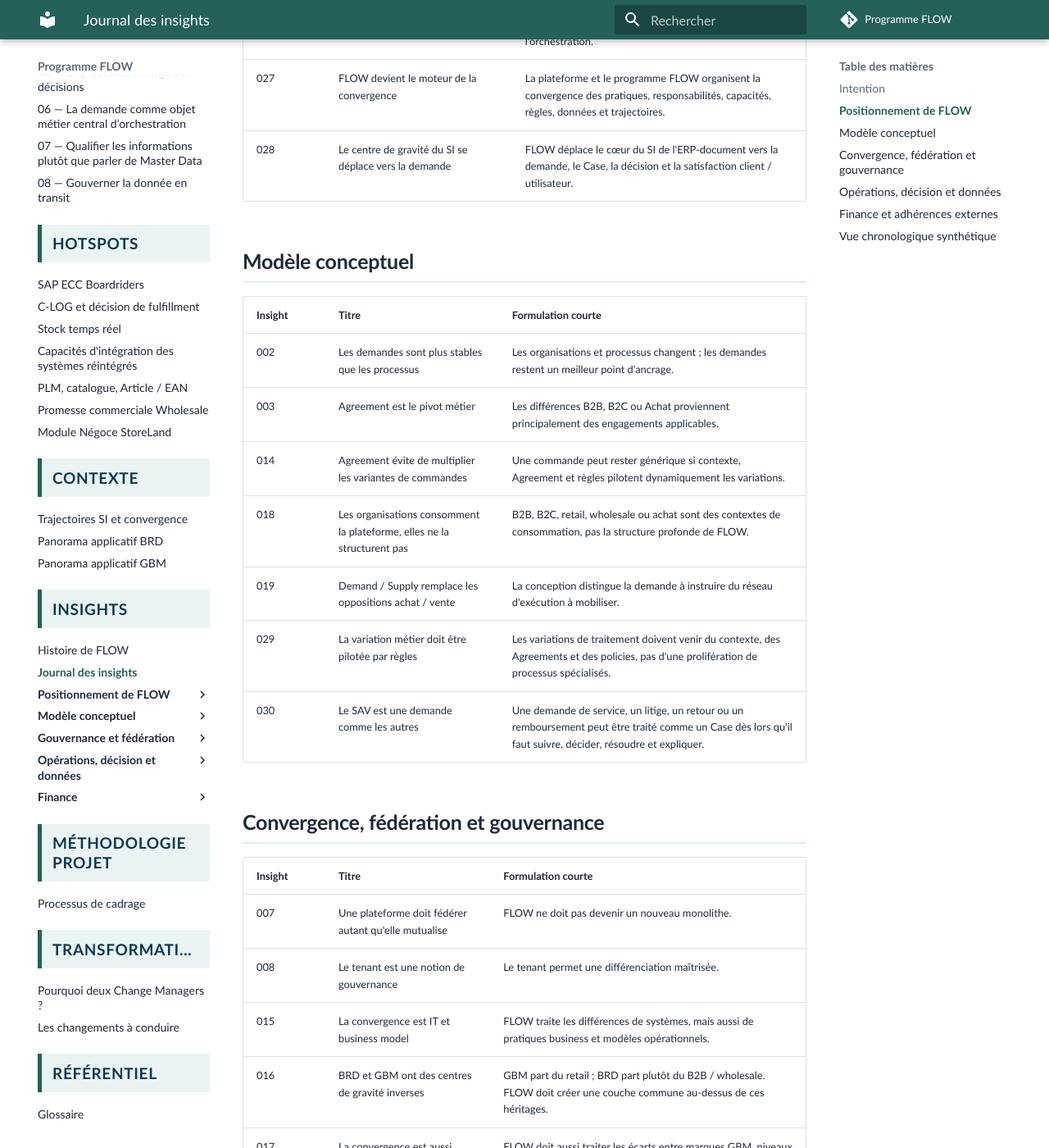
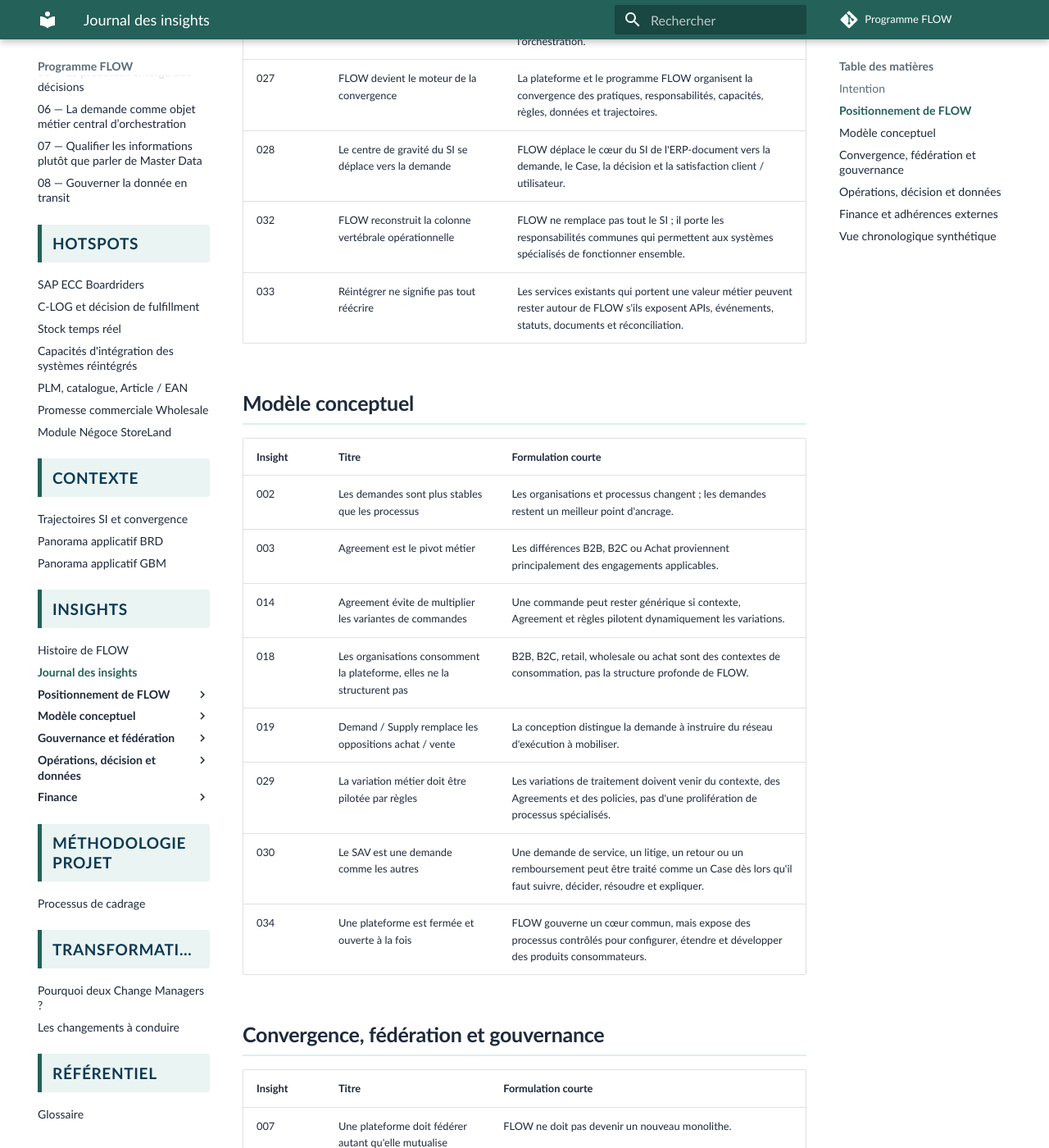
Before and after one commit to laurent-sintes/FLOW-Program, an MkDocs documentation site: the page built from docs/insights/journal-des-insights.md, in a window 1280 px wide and 1400 px high, scrolled down 899 px. Shown: the whole window at 82% size. Built offline with MkDocs 1.6.1 and Material for MkDocs 9.7.7, drawn with Linux system fonts in a browser that asks for light colours; comment, search, counter and statistics services are not loaded; some of the changed text lies outside the part shown.

Commit message:
Compléter le journal des insights

```diff
--- a/docs/insights/journal-des-insights.md
+++ b/docs/insights/journal-des-insights.md
@@ -20,6 +20,8 @@
 | 020 | FLOW réconcilie ERP et OMS dans une plateforme Demand | FLOW reconstruit une cohérence unique autour du Case, du stock, de la promesse, de l'allocation et de l'orchestration. |
 | 027 | FLOW devient le moteur de la convergence | La plateforme et le programme FLOW organisent la convergence des pratiques, responsabilités, capacités, règles, données et trajectoires. |
 | 028 | Le centre de gravité du SI se déplace vers la demande | FLOW déplace le cœur du SI de l'ERP-document vers la demande, le Case, la décision et la satisfaction client / utilisateur. |
+| 032 | FLOW reconstruit la colonne vertébrale opérationnelle | FLOW ne remplace pas tout le SI ; il porte les responsabilités communes qui permettent aux systèmes spécialisés de fonctionner ensemble. |
+| 033 | Réintégrer ne signifie pas tout réécrire | Les services existants qui portent une valeur métier peuvent rester autour de FLOW s'ils exposent APIs, événements, statuts, documents et réconciliation. |
 
 ## Modèle conceptuel
 
@@ -32,6 +34,7 @@
 | 019 | Demand / Supply remplace les oppositions achat / vente | La conception distingue la demande à instruire du réseau d'exécution à mobiliser. |
 | 029 | La variation métier doit être pilotée par règles | Les variations de traitement doivent venir du contexte, des Agreements et des policies, pas d'une prolifération de processus spécialisés. |
 | 030 | Le SAV est une demande comme les autres | Une demande de service, un litige, un retour ou un remboursement peut être traité comme un Case dès lors qu'il faut suivre, décider, résoudre et expliquer. |
+| 034 | Une plateforme est fermée et ouverte à la fois | FLOW gouverne un cœur commun, mais expose des processus contrôlés pour configurer, étendre et développer des produits consommateurs. |
 
 ## Convergence, fédération et gouvernance
 
@@ -55,6 +58,8 @@
 | 024 | Les données doivent être qualifiées plutôt que rangées dans “Master Data” | FLOW distingue les natures d'information et leur statut Source ou Projection. |
 | 026 | C-LOG doit être lu comme un acteur Supply, pas comme un simple EAI | C-LOG peut porter des responsabilités logistiques, entrepôt, transport, stock et événements d'exécution. |
 | 031 | Les données en transit doivent être gouvernées | FLOW doit passer d'une logique de flux projet à une logique de contrats de données gouvernés, en prolongeant l'intuition du demi-flux. |
+| 035 | Produits conçus et produits importés imposent un catalogue d'exécution | FLOW ne peut pas dépendre d'un PLM unique ; il doit consommer une projection produit adaptée à la vente, l'achat, la promesse et l'exécution. |
+| 036 | Les fiches produits rendent l'architecture actionnable | Les produits FLOW doivent être décrits avec responsabilités, consommateurs, informations, interfaces et premiers epics pour amorcer le backlog. |
 
 ## Finance et adhérences externes
 
@@ -99,3 +104,8 @@
 | 029 | Modèle conceptuel | La variation métier doit être pilotée par règles |
 | 030 | Modèle conceptuel | Le SAV est une demande comme les autres |
 | 031 | Opérations, décision et données | Les données en transit doivent être gouvernées |
+| 032 | Positionnement | FLOW reconstruit la colonne vertébrale opérationnelle |
+| 033 | Positionnement | Réintégrer ne signifie pas tout réécrire |
+| 034 | Modèle conceptuel | Une plateforme est fermée et ouverte à la fois |
+| 035 | Opérations, décision et données | Produits conçus et produits importés imposent un catalogue d'exécution |
+| 036 | Opérations, décision et données | Les fiches produits rendent l'architecture actionnable |
```
